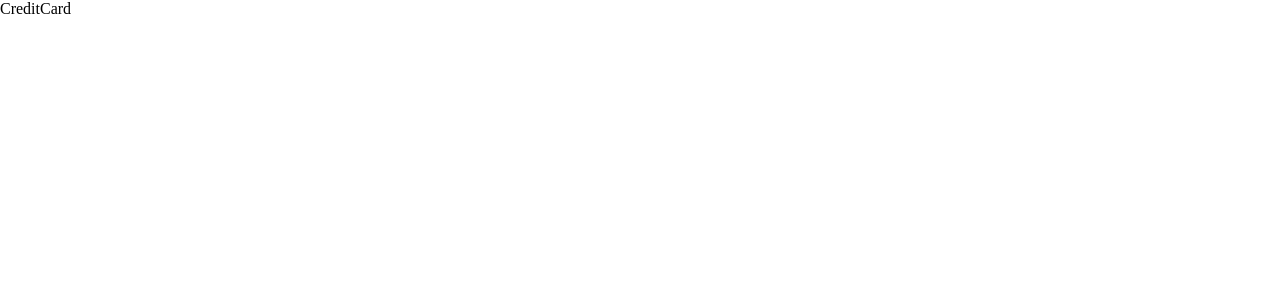
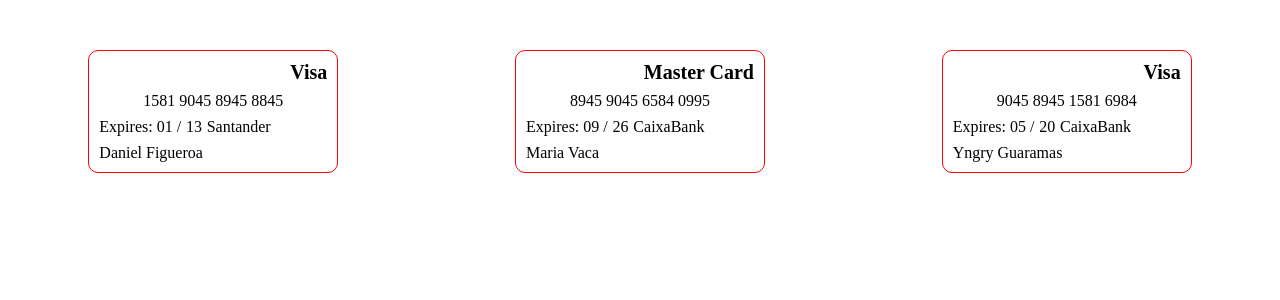
Before and after one commit to DanielFigueroaDuran/react_gama, a React (Vite) app: page / in a window 1280 px wide. Shown: the top 300 px of the page. Built offline with nearby package versions, Linux system fonts and the light colour scheme.

Commit message:
Agregando Css a CreditCard

```diff
--- a/src/App.css
+++ b/src/App.css
@@ -1,4 +1,4 @@
-*{
+* {
     margin: 0;
     padding: 0;
     box-sizing: border-box;
@@ -13,9 +13,12 @@
 
 
 .container {
-    background-color: aqua;
+    margin-top: 50px;
+    display: flex;
+    justify-content: space-around;
 }
-.square{
+
+.square {
     width: 200px;
     height: 200px;
     color: blue;
--- a/src/App.jsx
+++ b/src/App.jsx
@@ -1,15 +1,19 @@
 import './App.css'
 import Board from './components/board/Board'
 import CreditCard from './components/creditcard/CreditCard'
+import { cardCredit } from "./components/creditcard/cardData.js";
 
 function App() {
+//console.log(cardCredit);
+
+    return (
+        <div className='container'>
+            {/* <Board /> */}
+
+       {cardCredit.map((card, i) => <CreditCard card={card} key={i} />)}
 
 
-    return (
-        <>
-            {/* <Board /> */}
-            <CreditCard />
-        </>
+        </div>
     )
 }
 
--- /dev/null
+++ b/src/components/creditcard/CreditCard.css
@@ -0,0 +1,34 @@
+.card{
+    display: flex;
+    flex-direction: column;
+    gap: 0.5rem;
+}
+
+.card{
+    width: 250px;
+    border-radius: 10px;
+    padding: 10px;
+    border: 1px solid red;
+}
+
+.title{
+text-align: right;
+font-size: 20px;font-weight: 600;
+}
+
+.date{
+    display: flex;
+    gap: 0.3em;
+}
+
+.number{
+    text-align: center;
+}
+
+.green{
+    background: green;
+}
+
+.white{
+    background: rgb(194, 192, 192);
+}
--- a/src/components/creditcard/CreditCard.jsx
+++ b/src/components/creditcard/CreditCard.jsx
@@ -1,8 +1,25 @@
 import React from 'react'
+import './CreditCard.css'
+//import { DataCards } from './DataCards.jsx'
 
-const CreditCard = () => {
+
+
+const CreditCard = ({ card }) => {
+    const { type, number, expirationMonth, expirationYear, bank, owner, cssClass } = card;
+    //console.log(number);
     return (
-        <div>CreditCard</div>
+        <div className=' cssClass card'>
+            <p className='title'>{type}</p>
+            <p className='number'>{number}</p>
+            <div className='date'>
+                <p>Expires: 0{expirationMonth} /</p>
+                <p>{expirationYear}</p>
+                <p>{bank}</p>
+            </div>
+            <p>{owner}</p>
+
+
+        </div>
     )
 }
 
--- /dev/null
+++ b/src/components/creditcard/DataCards.jsx
@@ -0,0 +1,17 @@
+import React from 'react'
+import { cardCredit } from "./cardData.js";
+import CreditCard from './CreditCard.jsx';
+//import CreditCard from './CreditCard.jsx';
+
+export const DataCards = () => {
+    //console.log(cardCredit)
+
+    cardCredit.map((card, i) => console.log(card.type) );
+
+    return (
+        <div>
+           {/* { cardCredit.map((card, i) => <CreditCard card={card} key={i} />)} */}
+        </div>
+
+    )
+}
--- /dev/null
+++ b/src/components/creditcard/cardData.js
@@ -0,0 +1,33 @@
+export const cardCredit = [
+    {
+        type: "Visa",
+        number: "1581 9045 8945 8845",
+        expirationMonth: 1,
+        expirationYear: 13,
+        bank: "Santander",
+        owner: "Daniel Figueroa",
+        cssClass: "green"
+      },
+
+      {
+
+        type: "Master Card",
+        number: "8945 9045 6584 0995",
+        expirationMonth: 9,
+        expirationYear: 26,
+        bank: "CaixaBank",
+        owner: "Maria Vaca",
+        cssClass: "white"
+      },
+
+      {
+        type: "Visa",
+        number: "9045 8945 1581 6984",
+        expirationMonth: 5,
+        expirationYear: 20,
+        bank: "CaixaBank",
+        owner: "Yngry Guaramas",
+        cssClass: "green"
+      }
+
+  ];
```
